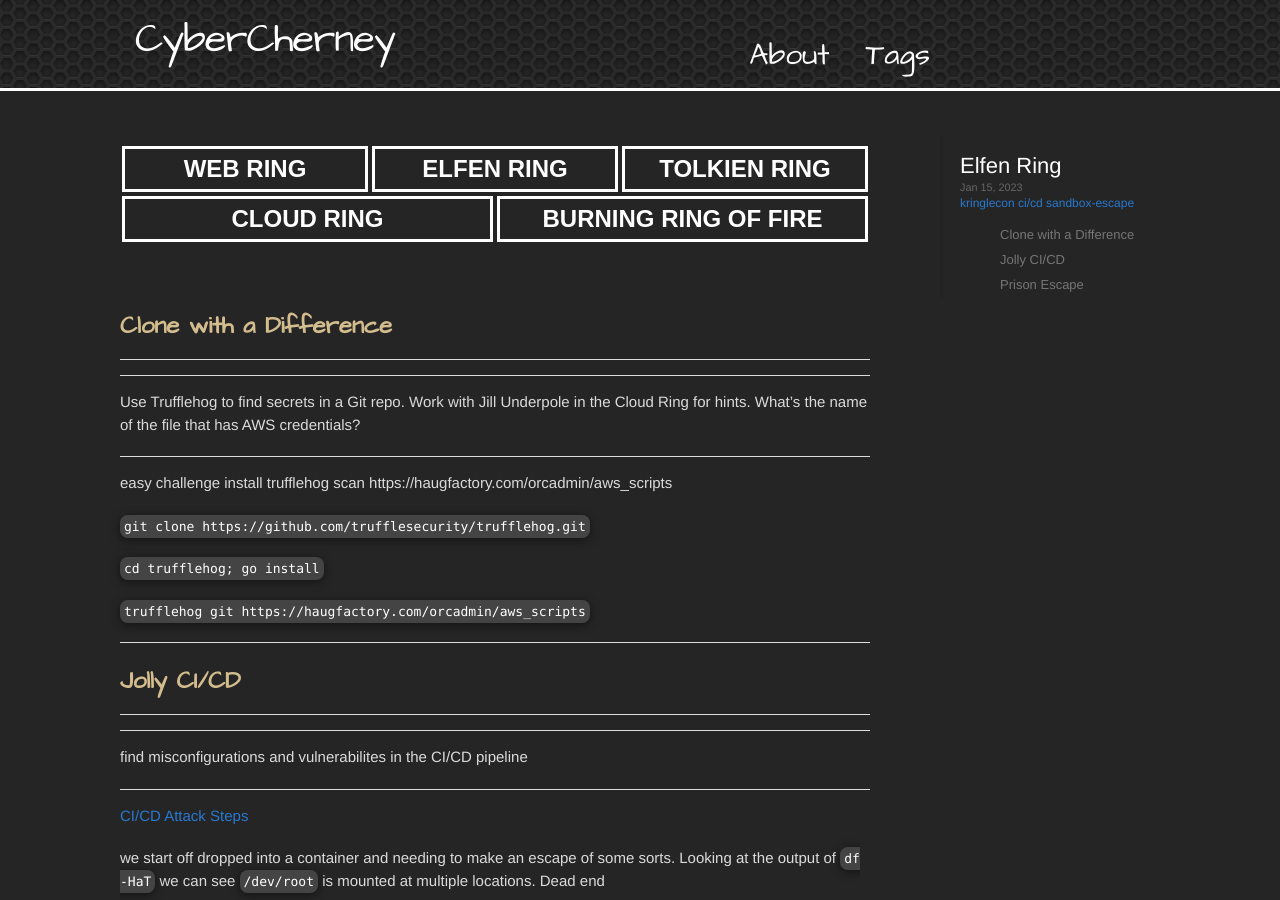
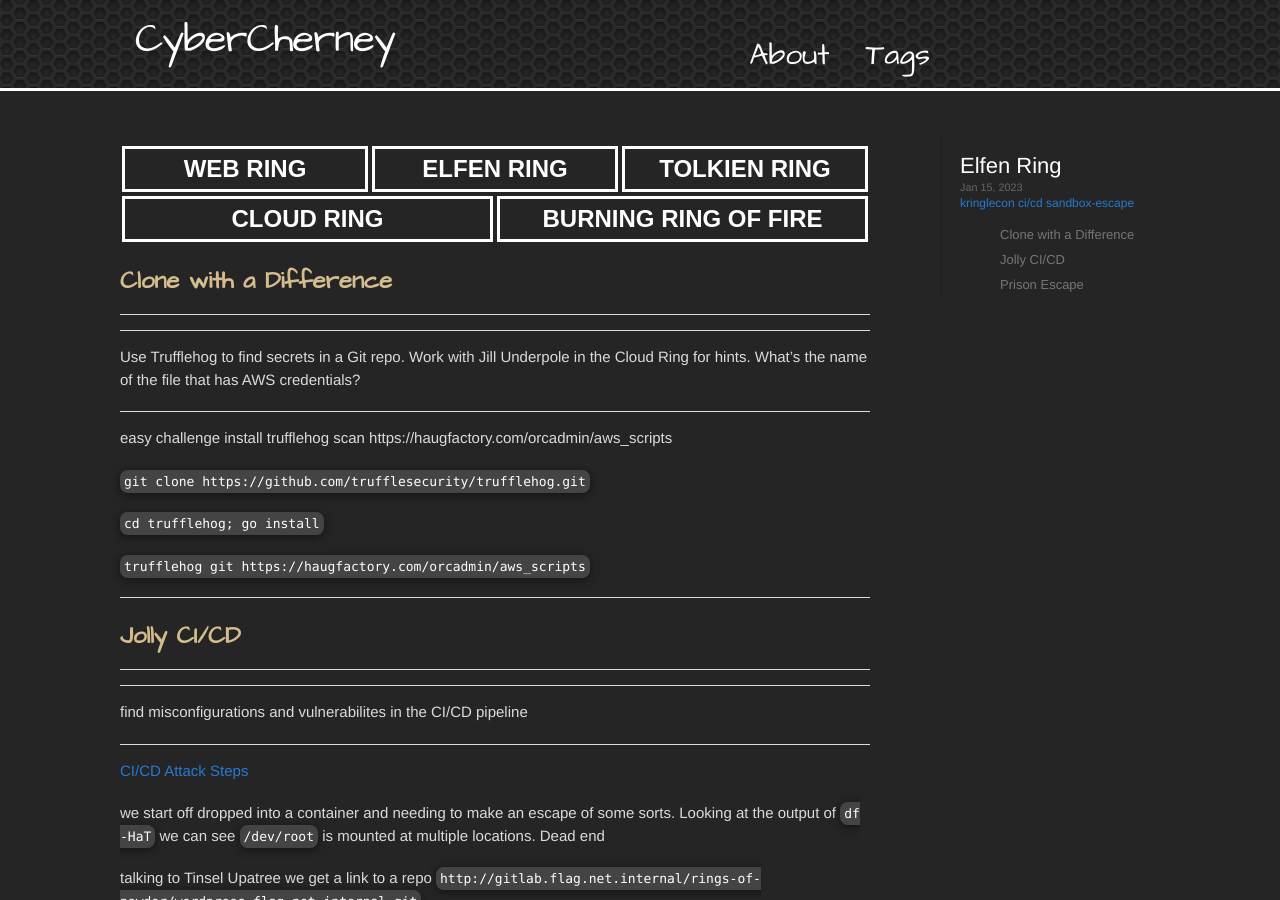
Before and after one commit to CyberCherney/cybercherney.github.io, a Jekyll site: the page built from pages/2022Kringlecon/ElfenRing.md, in a window 1280 px wide and 900 px high. Built offline with Jekyll 4.4.1, drawn with Linux system fonts in a browser that asks for light colours.

Commit message:
fixed html formatting errors

```diff
--- a/_layouts/kringlecon2022.html
+++ b/_layouts/kringlecon2022.html
@@ -40,7 +40,6 @@
       flex: 2;
     }
 </style>
-<body>
 <div class="menu-kringle">
   <div class="top-row-kringle">
     <a class="menu-item-kringle" href="/pages/2022Kringlecon/WebRing.html">Web Ring</a>
@@ -52,8 +51,5 @@
     <a class="menu-item-kringle longest" href="/pages/2022Kringlecon/BurningRingOfFire.html">Burning Ring of Fire</a>
   </div>
 </div>
-  </body>
-<br>
-<br>
 
 {{content}}
```
Lines whose indentation alone changed are shown as unchanged.
